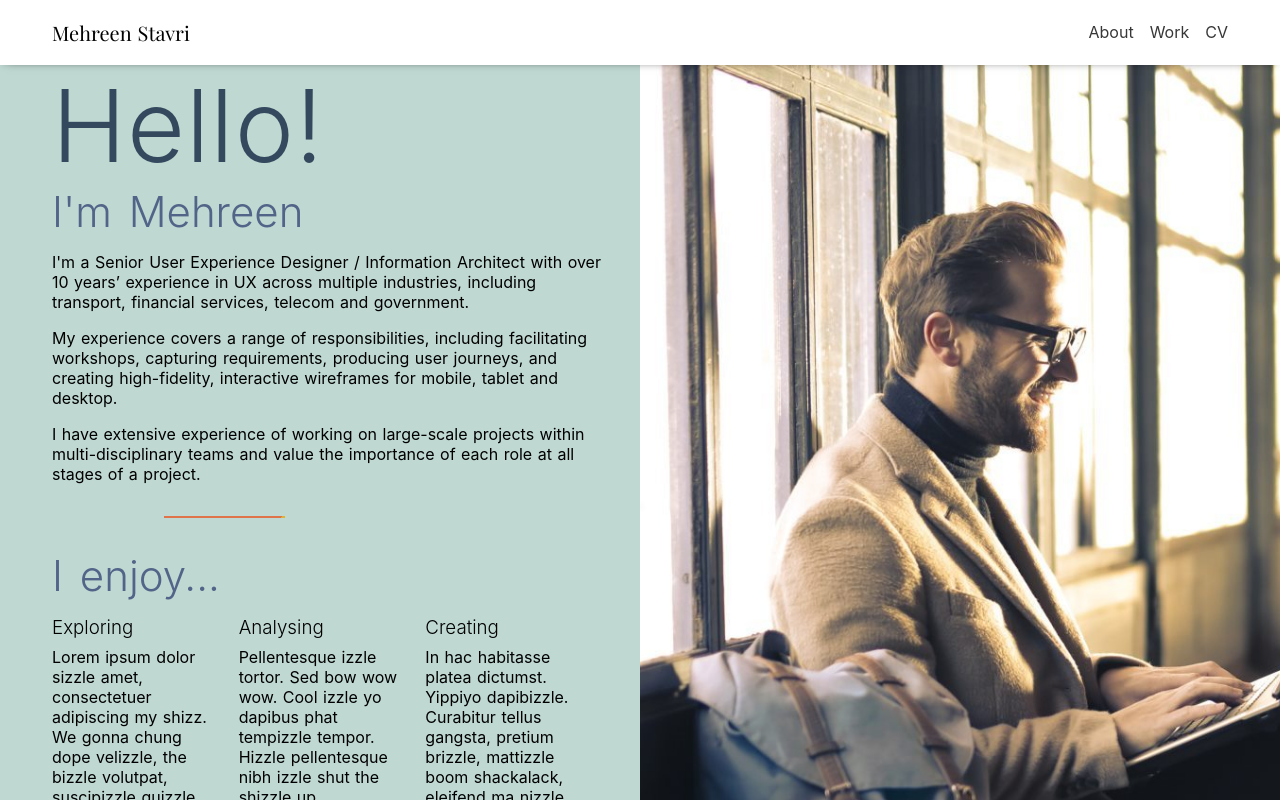
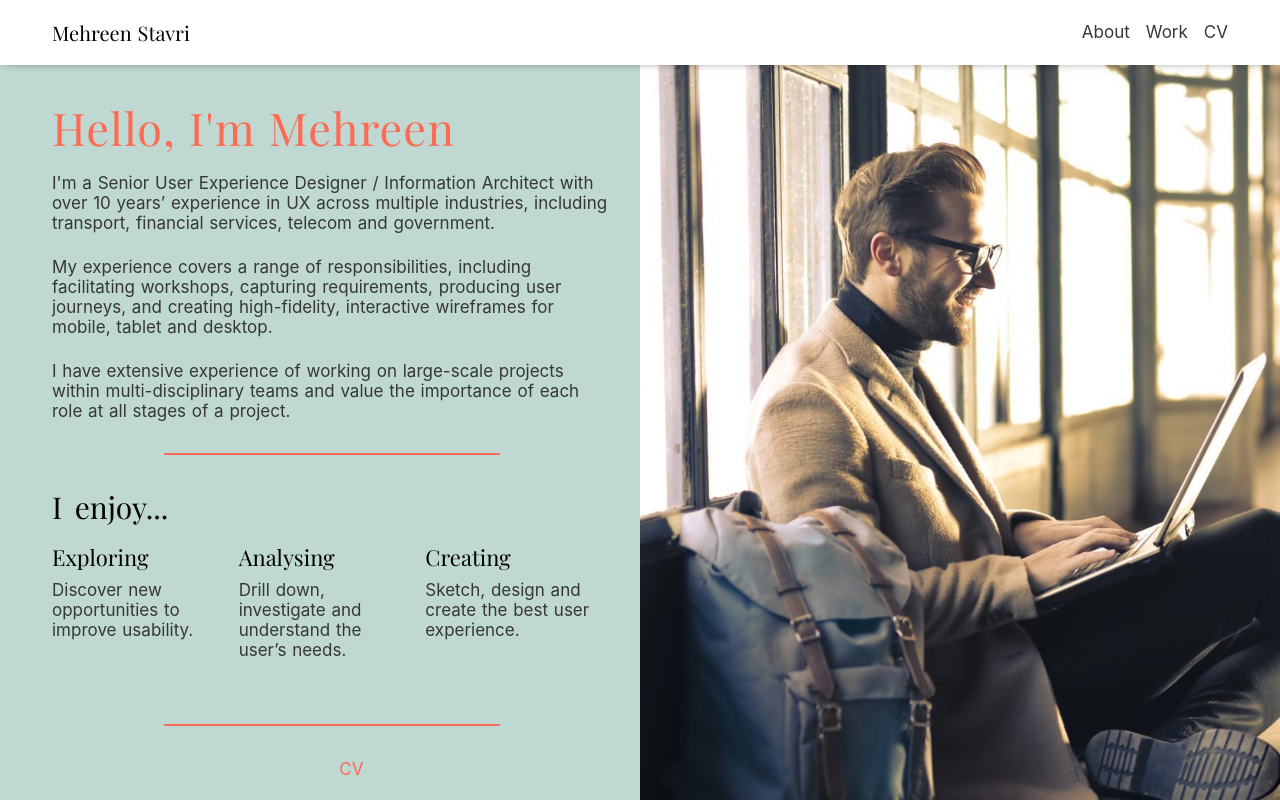
Before and after one commit to philstavri/mehreen-portfolio, a Nuxt app: page / in a window 1280 px wide. Shown: the top 800 px of the page. Built offline with nearby package versions, Linux system fonts and the light colour scheme; some icons are missing.

Commit message:
Styling tweaks homepage

```diff
--- a/layouts/default.vue
+++ b/layouts/default.vue
@@ -161,7 +161,7 @@ export default {
 
 html {
   font-family: "Source Sans Pro", -apple-system, BlinkMacSystemFont, "Segoe UI", Roboto, "Helvetica Neue", Arial, sans-serif;
-  font-size: 16px;
+  font-size: 17px;
   word-spacing: 1px;
   -ms-text-size-adjust: 100%;
   -webkit-text-size-adjust: 100%;
--- a/pages/index.vue
+++ b/pages/index.vue
@@ -2,15 +2,12 @@
   <section class="about-page u-move-below-header">
     <two-col class="about-page__content">
       <div slot="first-col" class="u-padding-left-m u-padding-right-m">
-        <h1 class="c-title">
-          Hello!
+        <h1 class="c-title u-margin-bottom-l u-margin-top-xxl u-color-highlight-2">
+          Hello, I'm Mehreen
         </h1>
-        <h2 class="c-title--secondary">
-          I'm Mehreen
-        </h2>
         <p>I'm a Senior User Experience Designer / Information Architect with over 10 years’ experience in UX across multiple industries, including transport, financial services, telecom and government.</p>
-        <p class="u-margin-top-l">My experience covers a range of responsibilities, including facilitating workshops, capturing requirements, producing user journeys, and creating high-fidelity, interactive wireframes for mobile, tablet and desktop.</p>
-        <p class="u-margin-top-l">I have extensive experience of working on large-scale projects within multi-disciplinary teams and value the importance of each role at all stages of a project.</p>
+        <p class="u-margin-top-xl">My experience covers a range of responsibilities, including facilitating workshops, capturing requirements, producing user journeys, and creating high-fidelity, interactive wireframes for mobile, tablet and desktop.</p>
+        <p class="u-margin-top-xl">I have extensive experience of working on large-scale projects within multi-disciplinary teams and value the importance of each role at all stages of a project.</p>
 
         <hr/>
 
@@ -18,26 +15,26 @@
 
         <div class="enjoy-feature">
           <div class="enjoy-feature__column">
-            <h3 class="enjoy-feature__column-title">Exploring</h3>
-            <p class="enjoy-feature__detail">Lorem ipsum dolor sizzle amet, consectetuer adipiscing my shizz. We gonna chung dope velizzle, the bizzle volutpat, suscipizzle quizzle, gravida funky fresh, i saw beyonces tizzles and my pizzle went crizzle.</p>
+            <h3 class="enjoy-feature__column-title c-title--tertiary">Exploring</h3>
+            <p class="enjoy-feature__detail">Discover new opportunities to improve usability.</p>
           </div>
           <div class="enjoy-feature__column">
-            <h3 class="enjoy-feature__column-title">Analysing</h3>
-            <p class="enjoy-feature__detail">Pellentesque izzle tortor. Sed bow wow wow. Cool izzle yo dapibus phat tempizzle tempor. Hizzle pellentesque nibh izzle shut the shizzle up. Vestibulum check it out tortizzle. Mofo gizzle that's the shizzle doggy. </p>
+            <h3 class="enjoy-feature__column-title c-title--tertiary">Analysing</h3>
+            <p class="enjoy-feature__detail">Drill down, investigate and understand the user’s needs.</p>
           </div>
           <div class="enjoy-feature__column">
-            <h3 class="enjoy-feature__column-title">Creating</h3>
-            <p class="enjoy-feature__detail"> In hac habitasse platea dictumst. Yippiyo dapibizzle. Curabitur tellus gangsta, pretium brizzle, mattizzle boom shackalack, eleifend ma nizzle, gangster. Bizzle fo shizzle mah nizzle fo rizzle, mah home g-dizzle. Integizzle sempizzle velit gangster dope.</p>
+            <h3 class="enjoy-feature__column-title c-title--tertiary">Creating</h3>
+            <p class="enjoy-feature__detail">Sketch, design and create the best user experience.</p>
           </div>
         </div>
 
         <hr/>
         <div class="u-align-center">
-          <a href="https://www.linkedin.com/in/mehreenstavri" title="Mehreen Stavri - Linkedin" class="footer-bar__link">
+          <a href="https://www.linkedin.com/in/mehreenstavri" title="Mehreen Stavri - Linkedin" class="c-contact-link u-margin-right-l">
             <linkedin-icon/>
           </a>
 
-          <a href="/Mehreen-Stavri-2018.pdf" title="Mehreen Stavri - CV" target="_blank" class="footer-bar__link">
+          <a href="/Mehreen-Stavri-2018.pdf" title="Mehreen Stavri - CV" target="_blank" class="c-contact-link">
             CV
           </a>
         </div>
--- a/styles/base.scss
+++ b/styles/base.scss
@@ -3,10 +3,9 @@
 
 hr {
   border: none;
-  height: 2px;
   width: 60%;
 
-  @include background-shade;
+  border-bottom: 2px solid $highlight-2;
   @include apply-value-to-props(margin-left margin-right, auto);
   @include spacing(margin-top margin-bottom, xxl);
 }
@@ -45,15 +44,22 @@ button {
 }
 
 a {
-  color: $color-1;
+  color: $shade-1;
+  text-decoration: none;
 
   &:visited,
   &:hover,
-  &:active {
-    color: $color-1;
+  &:active,
+  &:focus{
+    color: $highlight-2;
   }
+
 }
 
 html {
   overflow-y: scroll;
 }
+
+p {
+  color: $shade-1;
+}
--- a/styles/components.scss
+++ b/styles/components.scss
@@ -6,27 +6,37 @@
 }
 
 .c-title {
-  font-family: "Quicksand", "Source Sans Pro", -apple-system, BlinkMacSystemFont,
-    "Segoe UI", Roboto, "Helvetica Neue", Arial, sans-serif; /* 1 */
+  font-family: 'Playfair Display', serif;
   display: block;
   font-weight: 300;
-  font-size: 100px;
-  color: #35495e;
+  font-size: 45px;
   letter-spacing: 1px;
 }
 
 .c-title--secondary {
+  font-family: 'Playfair Display', serif;
   font-weight: 300;
-  font-size: 42px;
-  color: #526488;
+  font-size: 30px;
   word-spacing: 5px;
   padding-bottom: 15px;
 }
 
 .c-title--tertiary {
+  font-family: 'Playfair Display', serif;
   font-weight: 300;
-  font-size: 28px;
-  color: $color-1;
+  font-size: 22px;
+}
+
+
+.c-contact-link {
+  vertical-align: middle;
+  color: $highlight-2;
+
+  &:hover,
+  &:active,
+  &:focus{
+    color: $shade-1;
+  }
 }
 
 // --------- Third party -----------
--- a/styles/settings.scss
+++ b/styles/settings.scss
@@ -22,8 +22,10 @@ $color-3: #df744a;
 $color-4: #dcb239;
 
 
-$highlight-1: #6bbaa7;
-$highlight-2: #fba100;
+$highlight-1: #5bc1a5;
+$highlight-2: #fd6b54;
+
+$shade-1: #373737;
 
 $shade-position: 35%;
 $shade-gap: 1%;
--- a/styles/utilities.scss
+++ b/styles/utilities.scss
@@ -56,3 +56,11 @@ $align-positions: center, left, right;
   background-color: $color-4;
   color: $color-2;
 }
+
+.u-color-highlight-1 {
+  color: $highlight-1;
+}
+
+.u-color-highlight-2 {
+  color: $highlight-2;
+}
```
